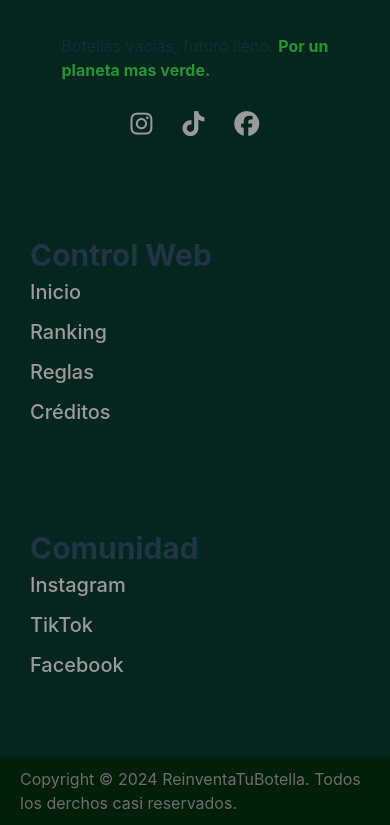
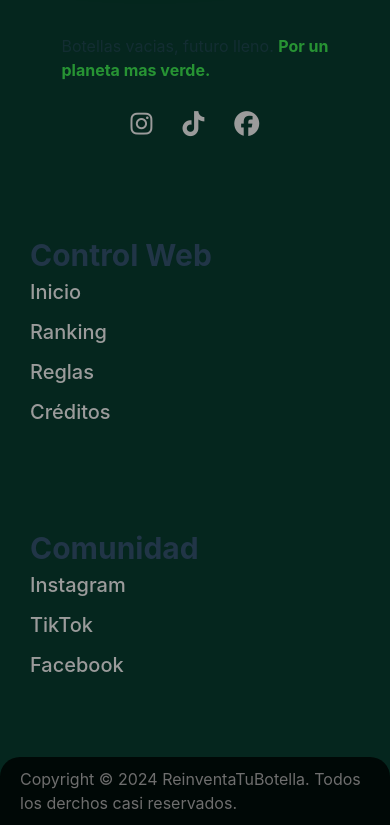
Before and after one commit to Revay3d/ReninventaTuBotella, a React (Vite) app: page /creditos in a window 390 px wide. Shown: the part 808-1633 px from the top of the page. Built offline with nearby package versions, Linux system fonts and the light colour scheme.

Commit message:
Solucione un error del footer de derechos mejora visul para moviles

```diff
--- a/src/assets/styles/Footer.css
+++ b/src/assets/styles/Footer.css
@@ -58,7 +58,6 @@ margin-bottom: 30px;
     position: absolute;
     bottom: 0;
     left: 0;
-    background-color: #001f0a;
     padding: 10px 20px;
 }
 
@@ -116,4 +115,12 @@ margin-bottom: 30px;
     text-align: center;
     width: 100%;
    }
+
+   .informacion__creditos{
+    background-color: #000806;
+    border-top-left-radius: 20px;
+    border-top-right-radius: 20px;
+
+
+   }
 }
```
